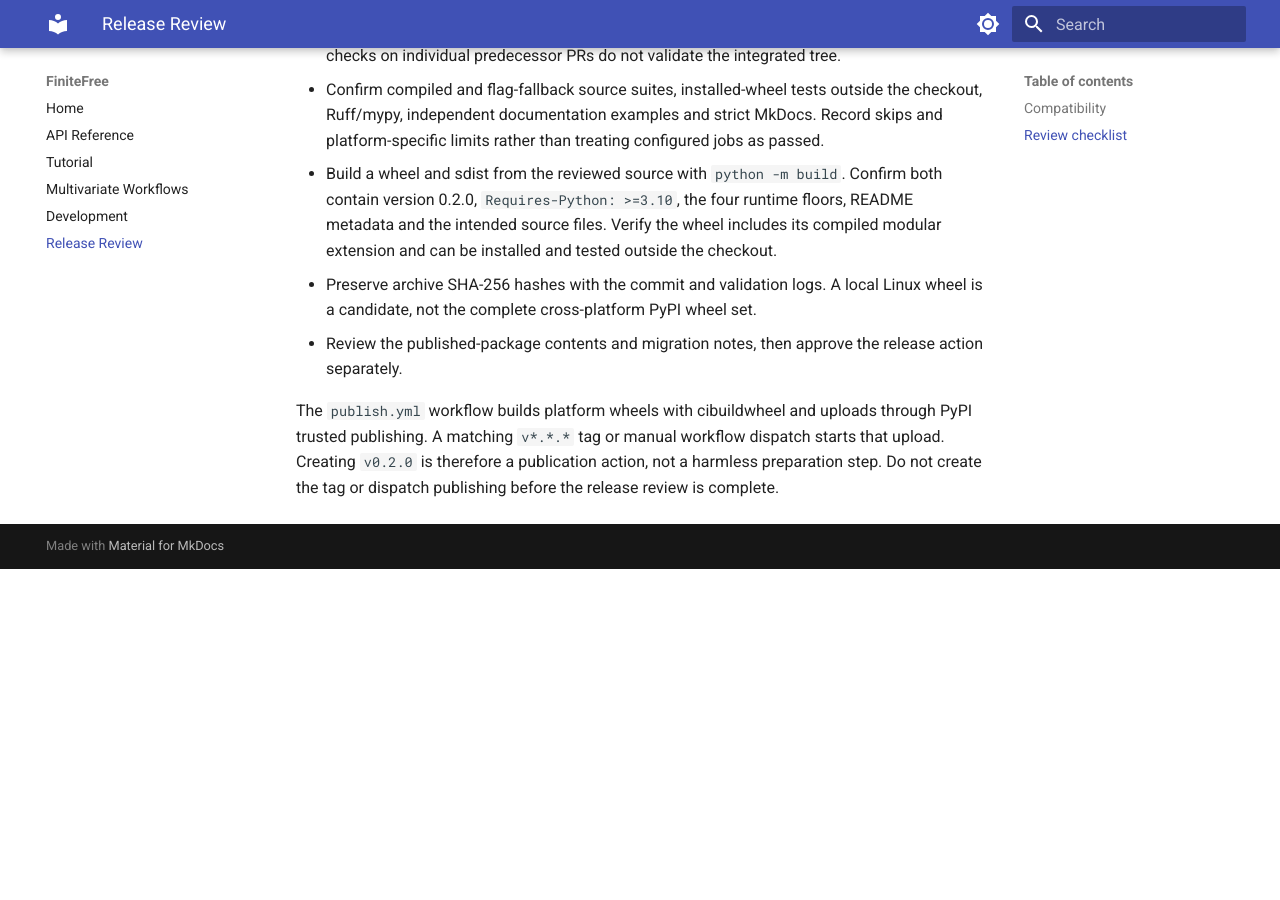
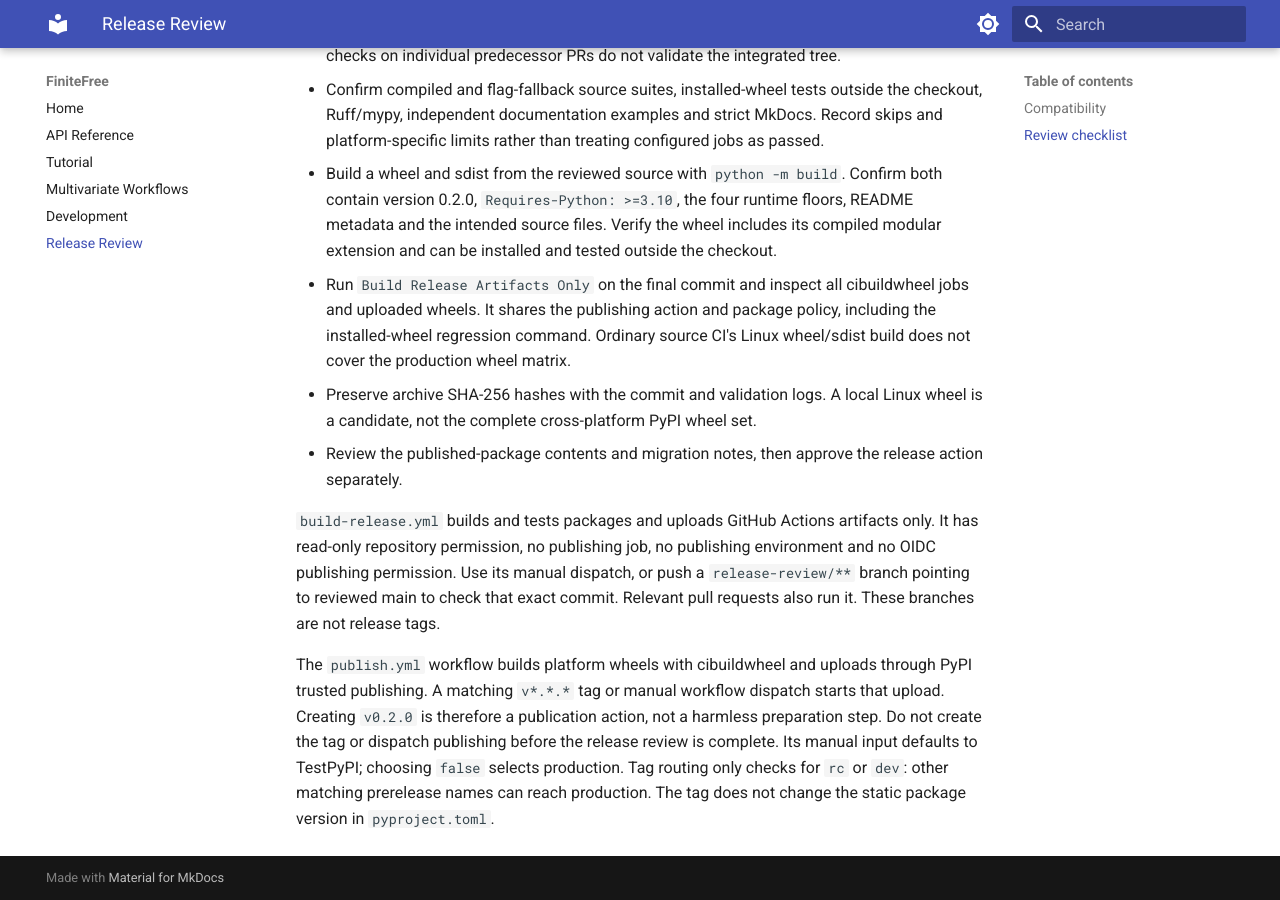
Before and after one commit to jontb/FiniteFree, an MkDocs documentation site: the page built from docs/release.md, in a window 1280 px wide and 900 px high, scrolled down 709 px. Built offline with MkDocs 1.6.1 and Material for MkDocs 9.7.7, drawn with Linux system fonts in a browser that asks for light colours; before the commit the page ends 1278 px from its top, so only the background shows below that.

Commit message:
Validate release wheels with a separate artifact-only workflow

```diff
--- a/docs/release.md
+++ b/docs/release.md
@@ -15,7 +15,10 @@ Before publishing:
 - Record the final main commit and confirm CI on that exact commit. Require the 12 supported OS/Python combinations, pinned Python 3.10 runtime job and artifact-build job; checks on individual predecessor PRs do not validate the integrated tree.
 - Confirm compiled and flag-fallback source suites, installed-wheel tests outside the checkout, Ruff/mypy, independent documentation examples and strict MkDocs. Record skips and platform-specific limits rather than treating configured jobs as passed.
 - Build a wheel and sdist from the reviewed source with `python -m build`. Confirm both contain version 0.2.0, `Requires-Python: >=3.10`, the four runtime floors, README metadata and the intended source files. Verify the wheel includes its compiled modular extension and can be installed and tested outside the checkout.
+- Run `Build Release Artifacts Only` on the final commit and inspect all cibuildwheel jobs and uploaded wheels. It shares the publishing action and package policy, including the installed-wheel regression command. Ordinary source CI's Linux wheel/sdist build does not cover the production wheel matrix.
 - Preserve archive SHA-256 hashes with the commit and validation logs. A local Linux wheel is a candidate, not the complete cross-platform PyPI wheel set.
 - Review the published-package contents and migration notes, then approve the release action separately.
 
-The `publish.yml` workflow builds platform wheels with cibuildwheel and uploads through PyPI trusted publishing. A matching `v*.*.*` tag or manual workflow dispatch starts that upload. Creating `v0.2.0` is therefore a publication action, not a harmless preparation step. Do not create the tag or dispatch publishing before the release review is complete.
+`build-release.yml` builds and tests packages and uploads GitHub Actions artifacts only. It has read-only repository permission, no publishing job, no publishing environment and no OIDC publishing permission. Use its manual dispatch, or push a `release-review/**` branch pointing to reviewed main to check that exact commit. Relevant pull requests also run it. These branches are not release tags.
+
+The `publish.yml` workflow builds platform wheels with cibuildwheel and uploads through PyPI trusted publishing. A matching `v*.*.*` tag or manual workflow dispatch starts that upload. Creating `v0.2.0` is therefore a publication action, not a harmless preparation step. Do not create the tag or dispatch publishing before the release review is complete. Its manual input defaults to TestPyPI; choosing `false` selects production. Tag routing only checks for `rc` or `dev`: other matching prerelease names can reach production. The tag does not change the static package version in `pyproject.toml`.
```
Also changed, not shown: 2 other files.
